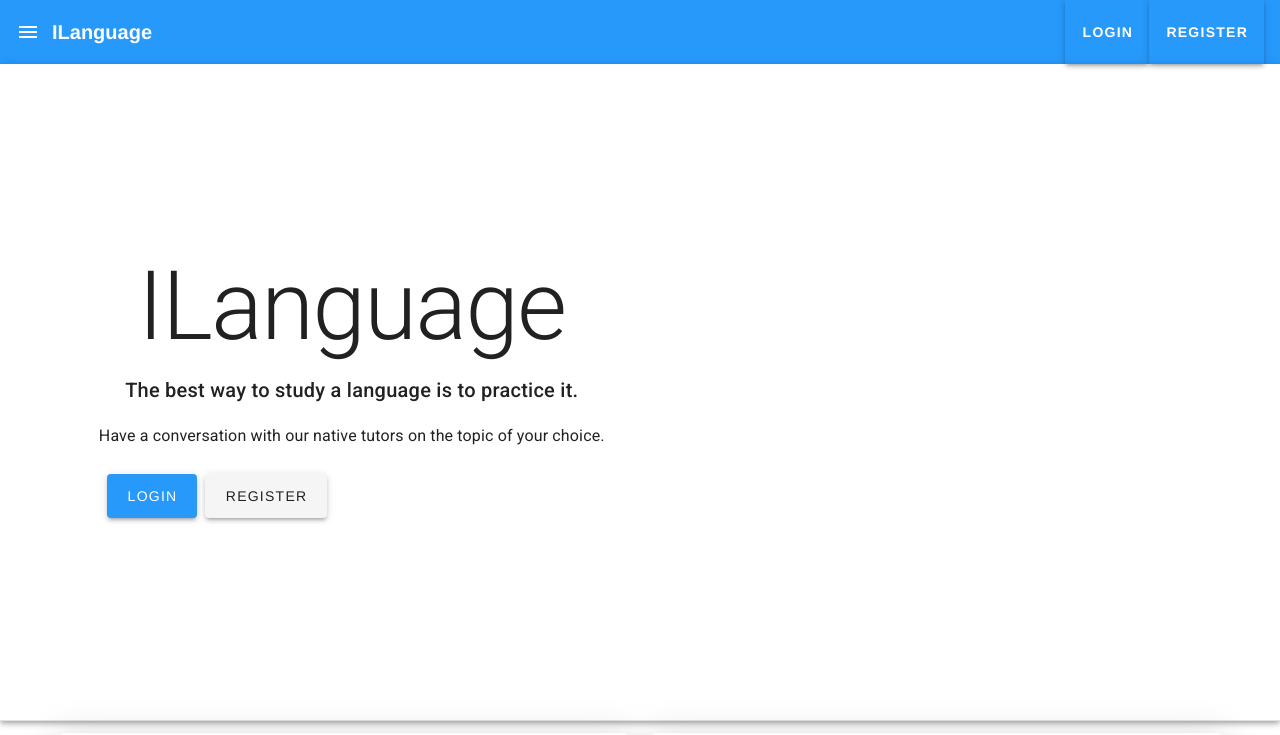
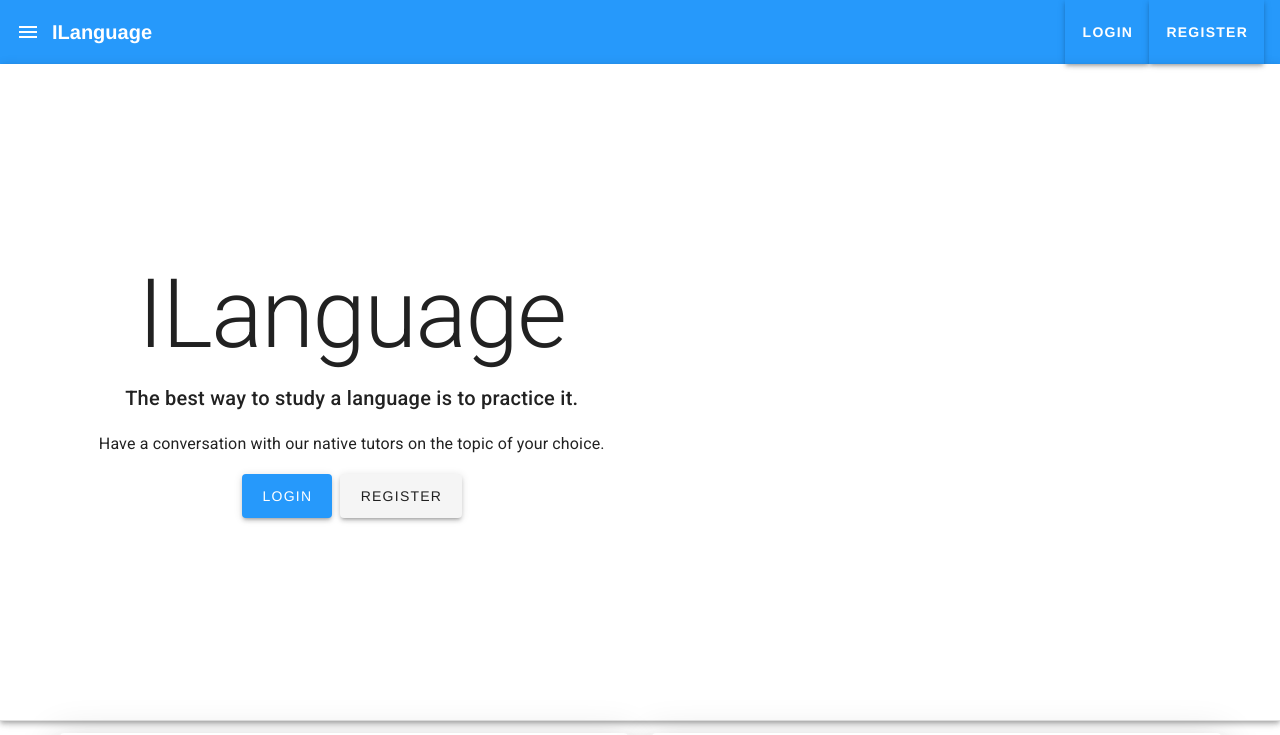
Before and after one commit to Las-Bichotas/Frontend, a Vue app: page / in a window 1280 px wide. Shown: the top 735 px of the page. Built offline with nearby package versions, Linux system fonts and the light colour scheme.

Commit message:
fix: center buttons on banner

```diff
--- a/src/components/banner.vue
+++ b/src/components/banner.vue
@@ -13,14 +13,14 @@
             <p class="text-subtitle-1">
               Have a conversation with our native tutors on the topic of your choice.
             </p>
-            <v-card-actions>
+            <div>
               <router-link :to="{name: 'Login'}">
-              <v-btn large color="primary" elevation="3" class="mr-2">
-                Login</v-btn
-              > </router-link>
+                <v-btn large color="primary" elevation="3" class="mr-2">
+                  Login</v-btn
+                > </router-link>
               <router-link :to="{name: 'Register'}">
                 <v-btn large elevation="3"> Register</v-btn> </router-link>
-            </v-card-actions>
+            </div>
           </div>
         </v-col>
         <v-col lg="6">
```
